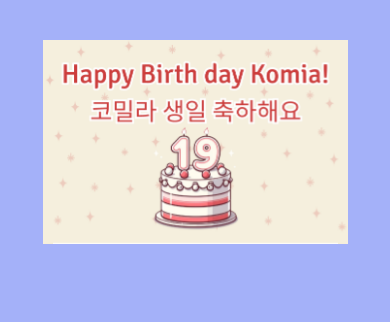
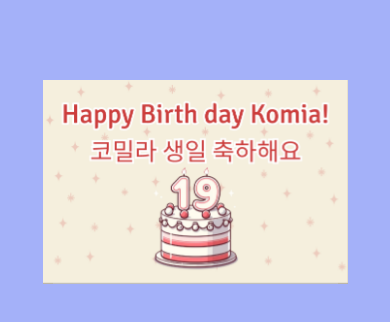
Before and after one commit to Zahin-commits/pro_commerce, a Next.js app: page /card in a window 390 px wide. Shown: the top 322 px of the page. Built offline with nearby package versions, Linux system fonts and the light colour scheme.

Commit message:
improved mobile design

```diff
--- a/src/app/card/page.card.css
+++ b/src/app/card/page.card.css
@@ -67,12 +67,32 @@
     margin: 9px 15px;
 }
 
-.card p.v{
+.card p.v, span.v{
     display: none;
 }
 .card p.ending{
  text-align: right;
  margin-block: 2px;
+}
+
+.card a.v{
+ display: none;
+}
+
+
+.card a.btn.h{
+    color: #F5EFDD;
+    background-color:#fd6666ee;
+    display: inline;
+    margin-inline: auto;
+    padding: 5px 15px;
+    border-radius: 5px;
+    text-transform: uppercase;
+    text-decoration: none;
+}
+
+.card a:hover{
+    filter: brightness(90%);
 }
 
 .card .front {
@@ -92,6 +112,7 @@
     /* transform: perspective(1300px) rotateX(-160deg); */
     transform: perspective(1300px) rotateX(0deg);
     transition: all 0.8s ease-in-out;
+    z-index: 3;
 }
 .card:hover .front {
     transform: perspective(1300px) rotateX(-180deg);
@@ -101,11 +122,13 @@
     transform: perspective(1300px) rotateX(-180deg);
     /* box-shadow: 7px 0px 5px 0px rgba(0, 0, 0, 0.3), inset 2px 0px 15px 0px rgba(0, 0, 0, 0.1); */
     /* background-color: #dcd2d5; */
+    filter: brightness(100%);
 }
 .card .back {
     position: absolute;
     width: 100%;
     height: 100%;
+    filter: brightness(70%);
     /* border: 10px solid #f56f75; */
     /* border: 10px solid #ffffff; */
     /* margin-top: 10px; */
@@ -121,19 +144,21 @@
     /* box-shadow: 0px 0px 0px 0px rgba(0, 0, 0, 0.1); */
  border: 10px solid #F5EFDD;
  border-bottom: none;
+ z-index: 3;
 }
 
 .card .back_text-container{
  width: 100%;
  height: 100%;
- margin-top: -30px;
+ /* margin-top: -20px; */
+ margin-top: 0px;
  transform: rotateX(180deg);
 }
 
 .imgset
 {
  position: relative;
- z-index: 1;
+ z-index: 4;
  /* margin-bottom: -215px; */
 }
 
@@ -154,11 +179,12 @@
         height: 140px; */
         width: 305px;
         height: 204px;
-        margin-top: 40px;
+        margin-top: 80px;
     }
 
     .card .text-container {
         padding-top: 5px;
+        position: relative;
     }
 
     .card p{
@@ -166,10 +192,40 @@
         /* z-index: 3; */
         margin: 2px 8px;
     }
-    .card p.h{
+    .card p:nth-child(1){
+        margin-top:10px;
+    }
+    .card p:nth-child(2){
+        margin-top:10px;
+        margin-bottom: 0px;
+    }
+    .card p.h, span.h{
         display: none;
     }
 
-    .card p.v{
+    .card p.v, span.v{
         display: block;
-    }}
+    }
+
+    .card p.v:nth-child(1){
+        margin-top: 0px;
+    }
+    .card a.btn.h{
+        display: none;
+    }
+
+
+    .card a.btn.v{
+        font-size: 13px;
+        background-color:#fd6666ee;
+        color: #F5EFDD;
+        display: inline;
+        position: absolute;
+        left: 50%;
+        transform: translateX(-50%);
+        padding: 5px 15px;
+        border-radius: 5px;
+        text-transform: uppercase;
+        text-decoration: none;
+    }
+}
--- a/src/app/card/page.jsx
+++ b/src/app/card/page.jsx
@@ -1,4 +1,5 @@
 // 'use client'
+import Link from 'next/link'
 import './page.card.css'
 import React from 'react'
 
@@ -8,10 +9,13 @@ export default function page() {
      <div className="card">
       <div className="back">
         <div className="back_text-container">
-           <p className='v'>I won’t take up too much of your time—you’ve got celebrating to do! Just know that I’m wishing you the happiest birthday from the bottom of my heart.</p>
+          <p className='v' >amazing moments for you.</p>
+           <p className='v'> I won’t take up too much of your time—you’ve got a celebration to do! Just know that I’m wishing you the happiest birthday from the bottom of my heart.</p>
 
             <p className='ending v'>Your friend,</p>
             <p className='ending v'>-Zahin</p>
+ <Link className='btn v' href={'/profilePic'} >Click Me</Link>
+
         </div>
 
       </div>
@@ -29,12 +33,13 @@ export default function page() {
 
 If you’re reading this, I’m so glad that my wishes have reached you. Honestly, it’s not easy to put into words how much I appreciate having such a kind and wonderful friend like you, Komi. </p>
 
-<p>I truly hope this birthday brings you nothing but happiness, laughter, and great memories. You deserve all the best things life has to offer, and I’m sure this year will be full of amazing moments for you, Komi.</p>
+<p>I truly hope this birthday brings you nothing but happiness, laughter, and great memories. You deserve all the best things life has to offer, and I’m sure this year will be full of <span className='h' >amazing moments for you.</span> </p>
 
-<p className='h'>I won’t take up too much of your time—you’ve got celebrating to do! Just know that I’m wishing you the happiest birthday from the bottom of my heart.</p>
+<p className='h'>I won’t take up too much of your time—you’ve got a celebration to do! Just know that I’m wishing you the happiest birthday from the bottom of my heart.</p>
 
 <p className='ending h'>Your friend,</p>
 <p className='ending h'>-Zahin</p>
+ <Link className='btn h' href={'/profilePic'} >Click Me</Link>
       </div>
     </div>
     </div>
```
Also changed, not shown: src/app/profilePic/page.jsx (added, +9 -0 lines).
